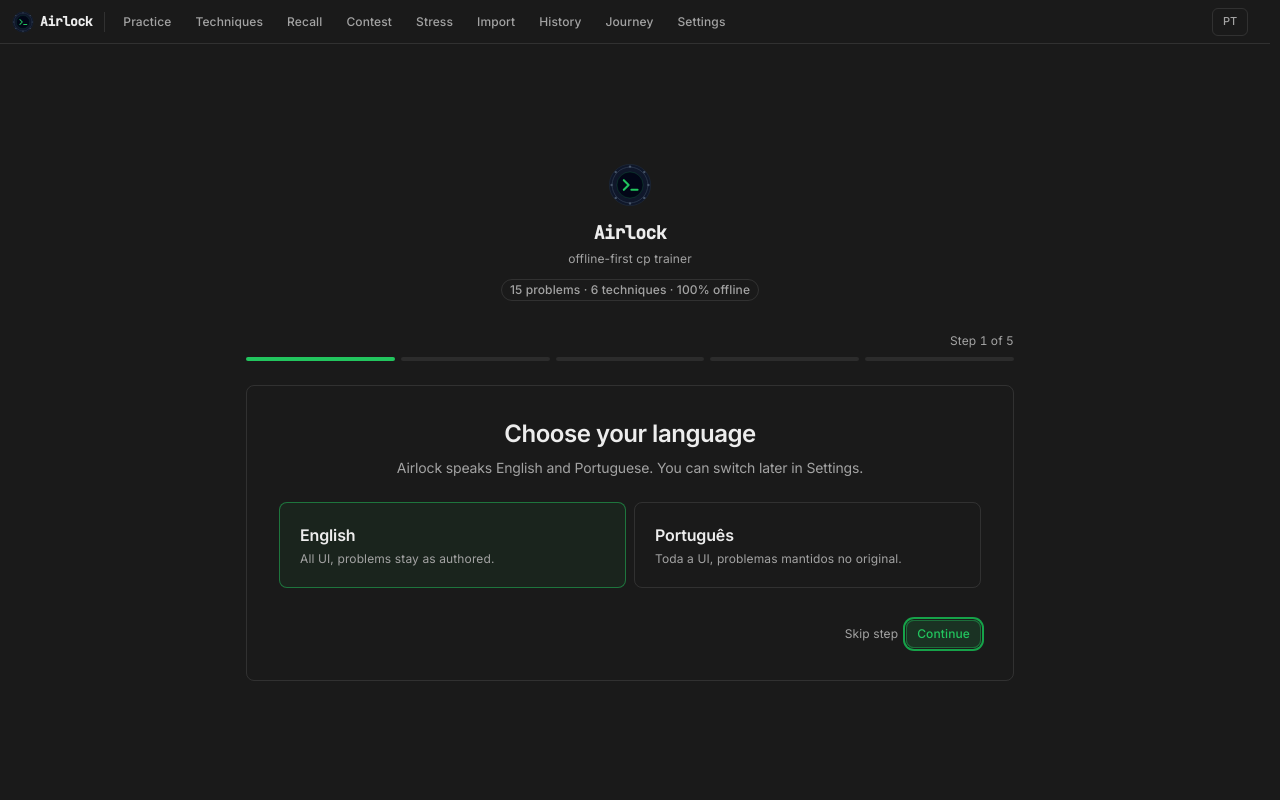
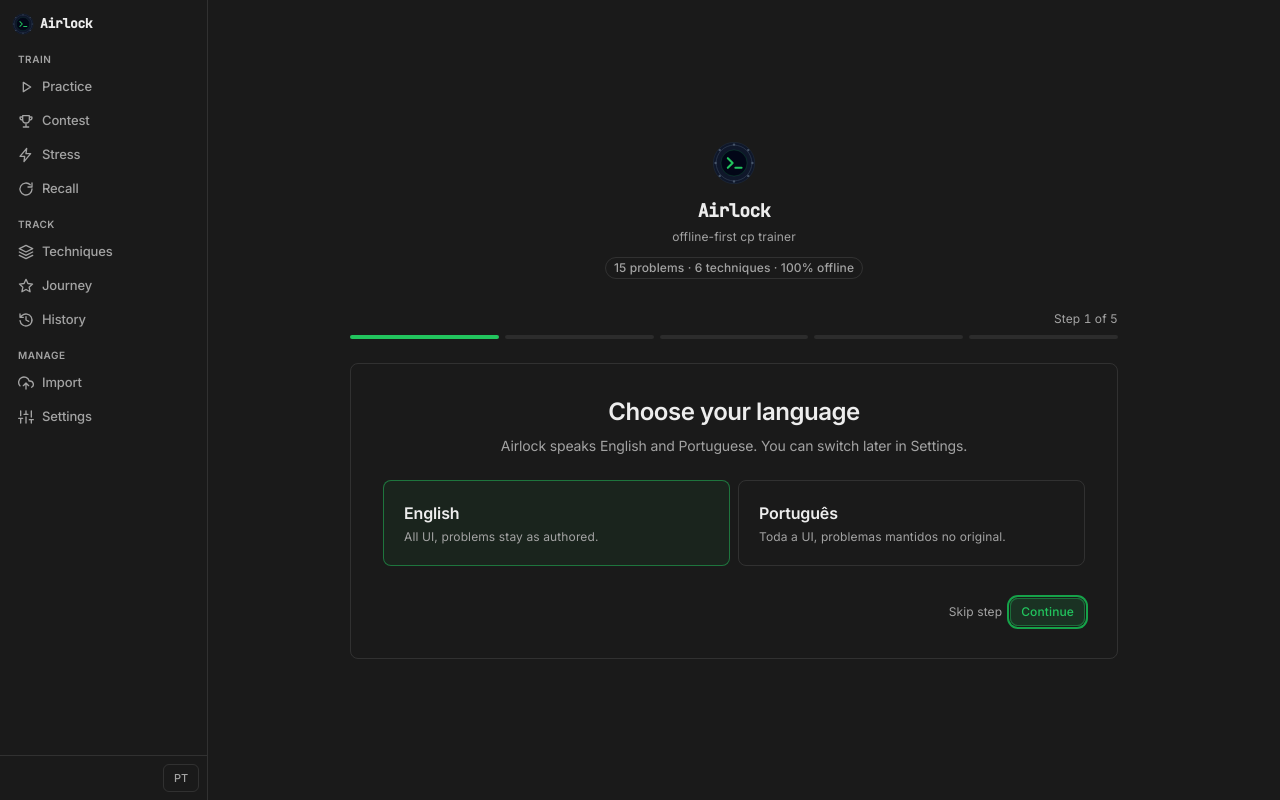
Before and after one commit to SilesterGold9/airlock, a React (Vite) app: page /#/welcome in a window 1280 px wide. Built offline with nearby package versions, Linux system fonts and the light colour scheme.

Commit message:
feat: grouped sidebar navigation with section shortcuts

```diff
--- a/src/App.tsx
+++ b/src/App.tsx
@@ -1,4 +1,4 @@
-import { NavLink, Route, Routes, Navigate, useLocation } from "react-router-dom";
+import { Route, Routes, Navigate, useLocation } from "react-router-dom";
 import { useEffect } from "react";
 import Practice from "./pages/Practice";
 import Contest from "./pages/Contest";
@@ -10,20 +10,16 @@ import Recall from "./pages/Recall";
 import Journey from "./pages/Journey";
 import Welcome from "./pages/Welcome";
 import Settings from "./pages/Settings";
-import { LogoIcon } from "./components/Logo";
-import { useLocale, useT } from "./lib/i18n";
 import Titlebar from "./components/Titlebar";
+import Sidebar from "./components/Sidebar";
 import { api } from "./lib/api";
 
 export default function App() {
-  const t = useT();
-  const { locale, setLocale } = useLocale();
   const location = useLocation();
   const onboarded = localStorage.getItem("airlock.onboarded") === "1";
   if (!onboarded && location.pathname !== "/welcome") {
     return <Navigate to="/welcome" replace />;
   }
-  const displayName = (localStorage.getItem("airlock.displayName") || "").trim();
 
   useEffect(() => {
     const seeded = localStorage.getItem("airlock.seededSamples") === "1";
@@ -41,57 +37,9 @@ export default function App() {
   return (
     <div className="h-screen flex flex-col bg-background text-foreground">
       <Titlebar />
-      <nav className="h-11 flex items-center gap-1 bg-background border-b border-border px-3 shrink-0 overflow-x-auto">
-        <div className="flex items-center gap-1.5 mr-1 shrink-0">
-          <LogoIcon size={22} />
-          <span className="font-mono font-bold text-[13px] tracking-tight">Airlock</span>
-        </div>
-        <div className="h-5 w-px bg-border mx-1 shrink-0" />
-        {[
-          { to: "/", label: t("nav.practice") },
-          { to: "/techniques", label: t("nav.techniques") },
-          { to: "/recall", label: t("nav.recall") },
-          { to: "/contest", label: t("nav.contest") },
-          { to: "/stress", label: t("nav.stress") },
-          { to: "/import", label: t("nav.import") },
-          { to: "/history", label: t("nav.history") },
-          { to: "/journey", label: t("nav.journey") },
-          { to: "/settings", label: t("nav.settings") },
-        ].map((item) => (
-          <NavLink
-            key={item.to}
-            to={item.to}
-            end={item.to === "/"}
-            className={({ isActive }) =>
-              `px-2.5 h-7 flex items-center rounded-md text-xs font-medium whitespace-nowrap transition-colors duration-150 ease-[cubic-bezier(0.2,0,0,1)] shrink-0 ${
-                isActive
-                  ? "bg-white/[0.08] text-foreground"
-                  : "text-muted-foreground hover:text-foreground hover:bg-white/[0.04]"
-              }`
-            }
-          >
-            {item.label}
-          </NavLink>
-        ))}
-        <div className="ml-auto flex items-center gap-1.5 shrink-0 pl-2">
-          {displayName && (
-            <span
-              title={displayName}
-              className="w-6 h-6 rounded-full bg-ac/[0.15] border border-ac/30 text-ac text-[11px] font-semibold flex items-center justify-center select-none"
-            >
-              {displayName.slice(0, 1).toUpperCase()}
-            </span>
-          )}
-          <button
-            onClick={() => setLocale(locale === "en" ? "pt" : "en")}
-            className="text-[11px] font-medium px-2.5 h-7 rounded-md border border-border bg-card text-muted-foreground hover:text-foreground hover:bg-white/[0.06] transition-colors"
-            title={locale === "en" ? t("app.switchToPt") : t("app.switchToEn")}
-          >
-            {locale === "en" ? "PT" : "EN"}
-          </button>
-        </div>
-      </nav>
-      <main className="flex-1 min-h-0">
+      <div className="flex-1 flex min-h-0">
+        <Sidebar />
+        <main className="flex-1 min-h-0 min-w-0">
           <Routes>
             <Route path="/" element={<Practice />} />
             <Route path="/techniques" element={<Techniques />} />
@@ -106,5 +54,6 @@ export default function App() {
           </Routes>
         </main>
       </div>
+    </div>
   );
 }
--- /dev/null
+++ b/src/components/Sidebar.tsx
@@ -0,0 +1,151 @@
+import { useEffect } from "react";
+import { NavLink, useNavigate } from "react-router-dom";
+import { LogoIcon } from "./Logo";
+import { useLocale, useT } from "../lib/i18n";
+
+function Icon({ d, size = 16 }: { d: string; size?: number }) {
+  return (
+    <svg
+      width={size}
+      height={size}
+      viewBox="0 0 24 24"
+      fill="none"
+      stroke="currentColor"
+      strokeWidth="2"
+      strokeLinecap="round"
+      strokeLinejoin="round"
+      className="shrink-0"
+      aria-hidden="true"
+    >
+      <path d={d} />
+    </svg>
+  );
+}
+
+const ICONS = {
+  practice: "M8 5v14l11-7z",
+  contest: "M8 21h8M12 17v4M7 4h10v6a5 5 0 0 1-10 0V4zM7 6H4a1 1 0 0 0-1 1c0 2 1.5 3.5 4 3.5M17 6h3a1 1 0 0 1 1 1c0 2-1.5 3.5-4 3.5",
+  stress: "M13 2L3 14h7l-1 8 10-12h-7l1-8z",
+  recall: "M21 12a9 9 0 1 1-2.64-6.36M21 3v6h-6",
+  techniques: "M12 2L2 7l10 5 10-5-10-5zM2 17l10 5 10-5M2 12l10 5 10-5",
+  journey: "M12 2l2.9 6.3 6.9.8-5.1 4.7 1.4 6.8L12 17.2 5.9 20.6l1.4-6.8L2.2 9.1l6.9-.8L12 2z",
+  history: "M3 3v5h5M3.05 13A9 9 0 1 0 6 5.3L3 8M12 7v5l4 2",
+  import: "M16 16l-4-4-4 4M12 12v9M20.39 18.39A5 5 0 0 0 18 9h-1.26A8 8 0 1 0 3 16.3",
+  settings: "M4 21v-7M4 10V3M12 21v-9M12 8V3M20 21v-5M20 12V3M1 14h6M9 8h6M17 16h6",
+};
+
+type Item = { to: string; labelKey: string; icon: string; end?: boolean };
+
+const GROUPS: { groupKey: string; items: Item[] }[] = [
+  {
+    groupKey: "nav.group.train",
+    items: [
+      { to: "/", labelKey: "nav.practice", icon: ICONS.practice, end: true },
+      { to: "/contest", labelKey: "nav.contest", icon: ICONS.contest },
+      { to: "/stress", labelKey: "nav.stress", icon: ICONS.stress },
+      { to: "/recall", labelKey: "nav.recall", icon: ICONS.recall },
+    ],
+  },
+  {
+    groupKey: "nav.group.progress",
+    items: [
+      { to: "/techniques", labelKey: "nav.techniques", icon: ICONS.techniques },
+      { to: "/journey", labelKey: "nav.journey", icon: ICONS.journey },
+      { to: "/history", labelKey: "nav.history", icon: ICONS.history },
+    ],
+  },
+  {
+    groupKey: "nav.group.manage",
+    items: [
+      { to: "/import", labelKey: "nav.import", icon: ICONS.import },
+      { to: "/settings", labelKey: "nav.settings", icon: ICONS.settings },
+    ],
+  },
+];
+
+const FLAT_ORDER = GROUPS.flatMap((g) => g.items.map((i) => i.to));
+
+export default function Sidebar() {
+  const t = useT();
+  const { locale, setLocale } = useLocale();
+  const navigate = useNavigate();
+  const displayName = (localStorage.getItem("airlock.displayName") || "").trim();
+
+  useEffect(() => {
+    function onKey(e: KeyboardEvent) {
+      if (!e.altKey || e.ctrlKey || e.metaKey || e.shiftKey) return;
+      const n = Number(e.key);
+      if (n < 1 || n > FLAT_ORDER.length) return;
+      const target = e.target as HTMLElement | null;
+      if (target && (target.tagName === "INPUT" || target.tagName === "TEXTAREA" || target.tagName === "SELECT" || target.isContentEditable)) return;
+      e.preventDefault();
+      navigate(FLAT_ORDER[n - 1]);
+    }
+    window.addEventListener("keydown", onKey);
+    return () => window.removeEventListener("keydown", onKey);
+  }, [navigate]);
+
+  let shortcut = 0;
+
+  return (
+    <aside className="w-52 shrink-0 bg-background border-r border-border flex flex-col min-h-0">
+      <div className="flex items-center gap-1.5 px-3 h-12 shrink-0">
+        <LogoIcon size={22} />
+        <span className="font-mono font-bold text-[13px] tracking-tight">Airlock</span>
+      </div>
+      <nav className="flex-1 overflow-y-auto px-2 pb-2" aria-label="Primary">
+        {GROUPS.map((group) => (
+          <div key={group.groupKey} className="mt-3 first:mt-1">
+            <div className="px-2.5 mb-1 text-[10px] font-semibold uppercase tracking-wider text-muted-foreground">
+              {t(group.groupKey)}
+            </div>
+            <ul className="space-y-0.5">
+              {group.items.map((item) => {
+                shortcut += 1;
+                const hint = shortcut;
+                return (
+                  <li key={item.to}>
+                    <NavLink
+                      to={item.to}
+                      end={item.end}
+                      title={`${t(item.labelKey)} (Alt+${hint})`}
+                      className={({ isActive }) =>
+                        `px-2.5 h-8 flex items-center gap-2 rounded-md text-[13px] font-medium transition-colors duration-150 ease-[cubic-bezier(0.2,0,0,1)] ${
+                          isActive
+                            ? "bg-white/[0.08] text-foreground"
+                            : "text-muted-foreground hover:text-foreground hover:bg-white/[0.04]"
+                        }`
+                      }
+                    >
+                      <Icon d={item.icon} />
+                      <span className="truncate">{t(item.labelKey)}</span>
+                    </NavLink>
+                  </li>
+                );
+              })}
+            </ul>
+          </div>
+        ))}
+      </nav>
+      <div className="p-2 border-t border-border shrink-0 flex items-center gap-2">
+        {displayName ? (
+          <span
+            title={displayName}
+            className="w-7 h-7 rounded-full bg-ac/[0.15] border border-ac/30 text-ac text-xs font-semibold flex items-center justify-center select-none shrink-0"
+          >
+            {displayName.slice(0, 1).toUpperCase()}
+          </span>
+        ) : (
+          <span className="w-7" />
+        )}
+        <button
+          onClick={() => setLocale(locale === "en" ? "pt" : "en")}
+          className="ml-auto text-[11px] font-medium px-2.5 h-7 rounded-md border border-border bg-card text-muted-foreground hover:text-foreground hover:bg-white/[0.06] transition-colors"
+          title={locale === "en" ? t("app.switchToPt") : t("app.switchToEn")}
+        >
+          {locale === "en" ? "PT" : "EN"}
+        </button>
+      </div>
+    </aside>
+  );
+}
--- a/src/lib/i18n/en.json
+++ b/src/lib/i18n/en.json
@@ -8,6 +8,9 @@
   "nav.history": "History",
   "nav.journey": "Journey",
   "nav.settings": "Settings",
+  "nav.group.train": "Train",
+  "nav.group.progress": "Track",
+  "nav.group.manage": "Manage",
   "app.tagline": "offline-first cp trainer",
   "app.switchToPt": "Mudar para Português",
   "app.switchToEn": "Switch to English",
--- a/src/lib/i18n/pt.json
+++ b/src/lib/i18n/pt.json
@@ -8,6 +8,9 @@
   "nav.history": "Histórico",
   "nav.journey": "Jornada",
   "nav.settings": "Ajustes",
+  "nav.group.train": "Treinar",
+  "nav.group.progress": "Acompanhar",
+  "nav.group.manage": "Gerenciar",
   "app.tagline": "offline-first cp trainer",
   "app.switchToPt": "Mudar para Português",
   "app.switchToEn": "Switch to English",
```
Lines whose indentation alone changed are shown as unchanged.
